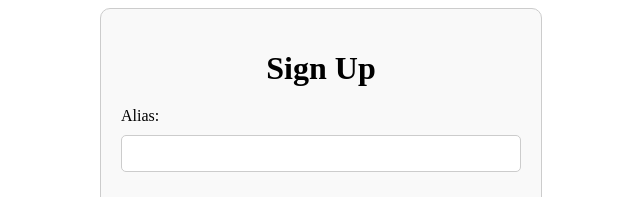
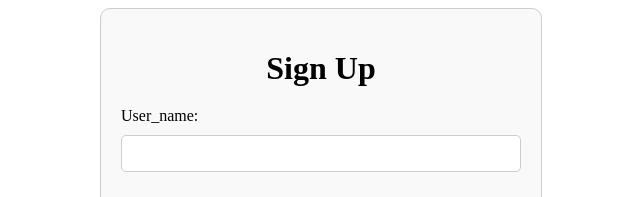
Before and after one commit to mutularyan/Simple-scrabble, a React (Vite) app in the folder Frontend/: page /signup in a window 1280 px wide. Shown: the top 197 px of the page, without its empty margins (319-959 px from the left). Built offline with nearby package versions, Linux system fonts and the light colour scheme.

Commit message:
Synced variables

```diff
--- a/Frontend/src/APP/Pages/SignUp/index.jsx
+++ b/Frontend/src/APP/Pages/SignUp/index.jsx
@@ -4,7 +4,7 @@ import { useNavigate } from "react-router-dom";
 import Error from '../../Components/Error';
 
 function Signup() {
-    const [alias, setAlias] = useState('');
+    const [user_name, setUser_name] = useState('');
     const [email, setEmail] = useState('');
     const [password, setPassword] = useState('');
     const [errorMessage, setErrorMessage] = useState(null);
@@ -12,13 +12,13 @@ function Signup() {
 
     const handleSubmit = (e) => {
         e.preventDefault();
-        console.log('Form submitted:', { alias, email, password });
+        console.log('Form submitted:', { user_name, email, password });
 
         axios({
             method: "POST",
             url: "http://127.0.0.1:9000/signup",
             data: {
-              alias: alias,
+              user_name: user_name,
               email: email,
               password: password,
             },
@@ -37,13 +37,13 @@ function Signup() {
             <h1>Sign Up</h1>
             <form onSubmit={handleSubmit}>
                 <div className="form-class">
-                    <label htmlFor="alias">Alias:</label>
+                    <label htmlFor="user_name">User_name:</label>
                     <input
                         type="text"
-                        id="alias"
-                        name="alias"
-                        value={alias}
-                        onChange={(e) => setAlias(e.target.value)}
+                        id="user_name"
+                        name="user_name"
+                        value={user_name}
+                        onChange={(e) => setUser_name(e.target.value)}
                         required
                     />
                 </div>
```
